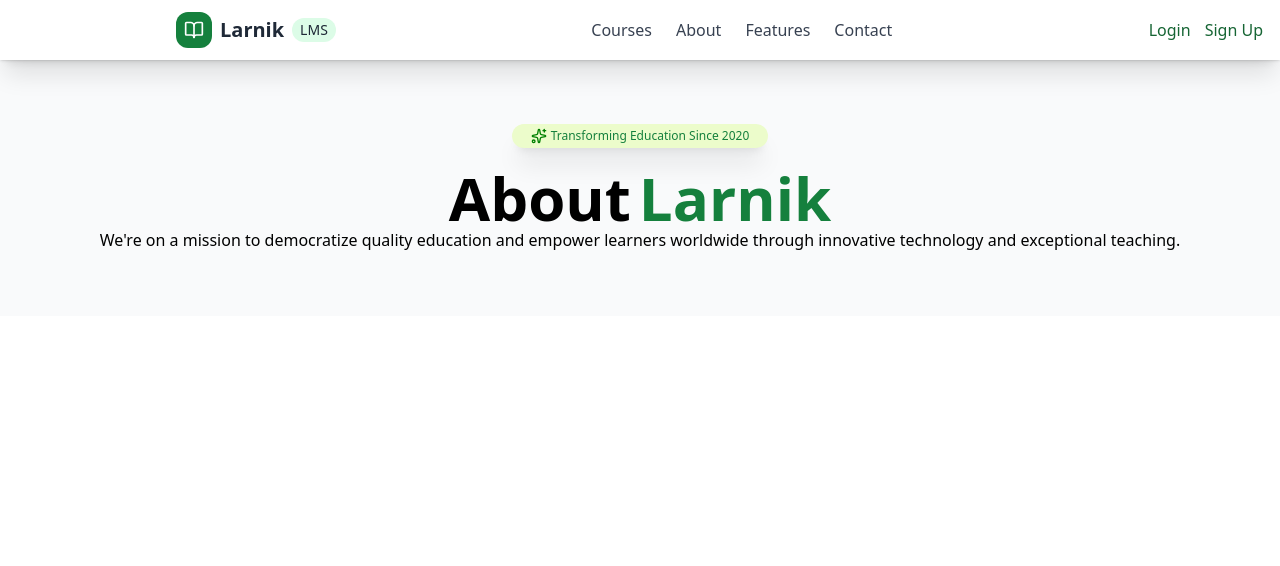
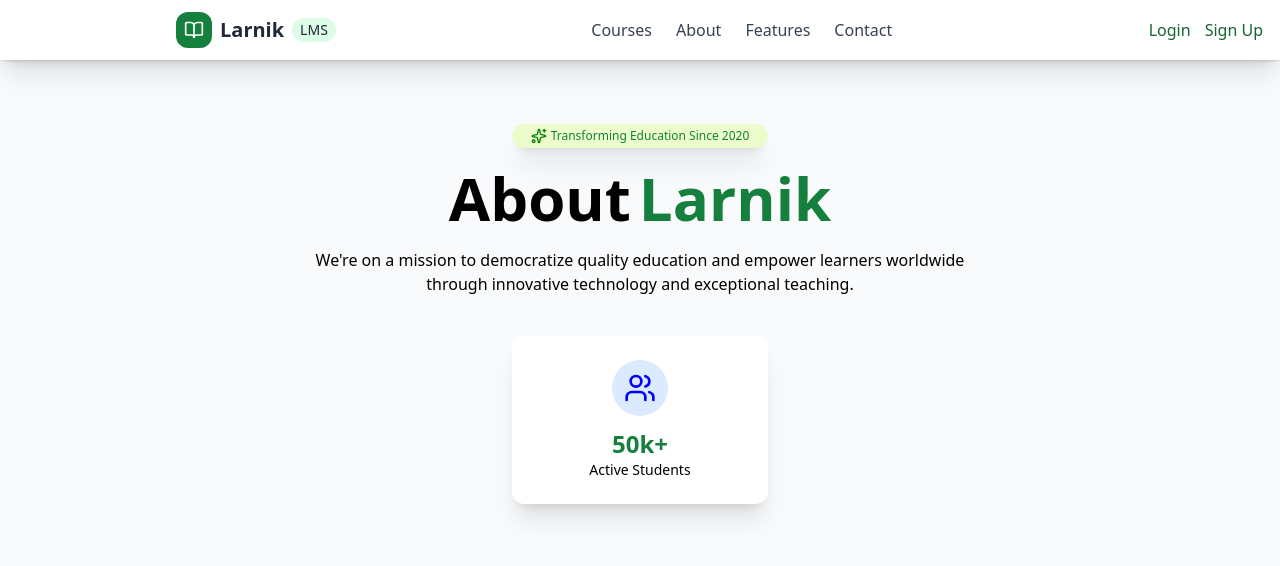
Before and after one commit to mvikashsaini/LMS-larnik, a React (Vite) app: page / in a window 1280 px wide. Shown: the top 566 px of the page. Built offline with nearby package versions, Linux system fonts and the light colour scheme.

Commit message:
about-page

```diff
--- a/src/pages/AboutPage.jsx
+++ b/src/pages/AboutPage.jsx
@@ -1,4 +1,4 @@
-import { Stars } from "lucide-react";
+import { Stars, Users } from "lucide-react";
 import React from "react";
 
 export default function AboutPage() {
@@ -21,8 +21,23 @@ export default function AboutPage() {
             </div>
         </div>
 
-        <div className="">
-            <span className="text-black">We're on a mission to democratize quality education and empower learners worldwide through innovative technology and exceptional teaching.</span>
+        {/* small text  */}
+        <div className="mt-5">
+            <span className="text-black">We're on a mission to democratize quality education and empower learners worldwide <br /> through innovative technology and exceptional teaching.</span>
+        </div>
+
+        <div className="flex gap-2 justify-center">
+            {/* Card */}
+            <div className="flex justify-center gap-6 mt-10">
+                <div className="flex flex-col items-center bg-white p-6 rounded-xl shadow-xl w-64">
+                    <div className="bg-blue-100 p-3 rounded-full">
+                    <Users size={32} color="blue" />
+                    </div>
+                    <p className="text-2xl font-bold text-green-700 mt-3">50k+</p>
+                    <span className="text-sm text-black">Active Students</span>
+                </div>
+            </div>
+
         </div>
         </section>
         </>
```
